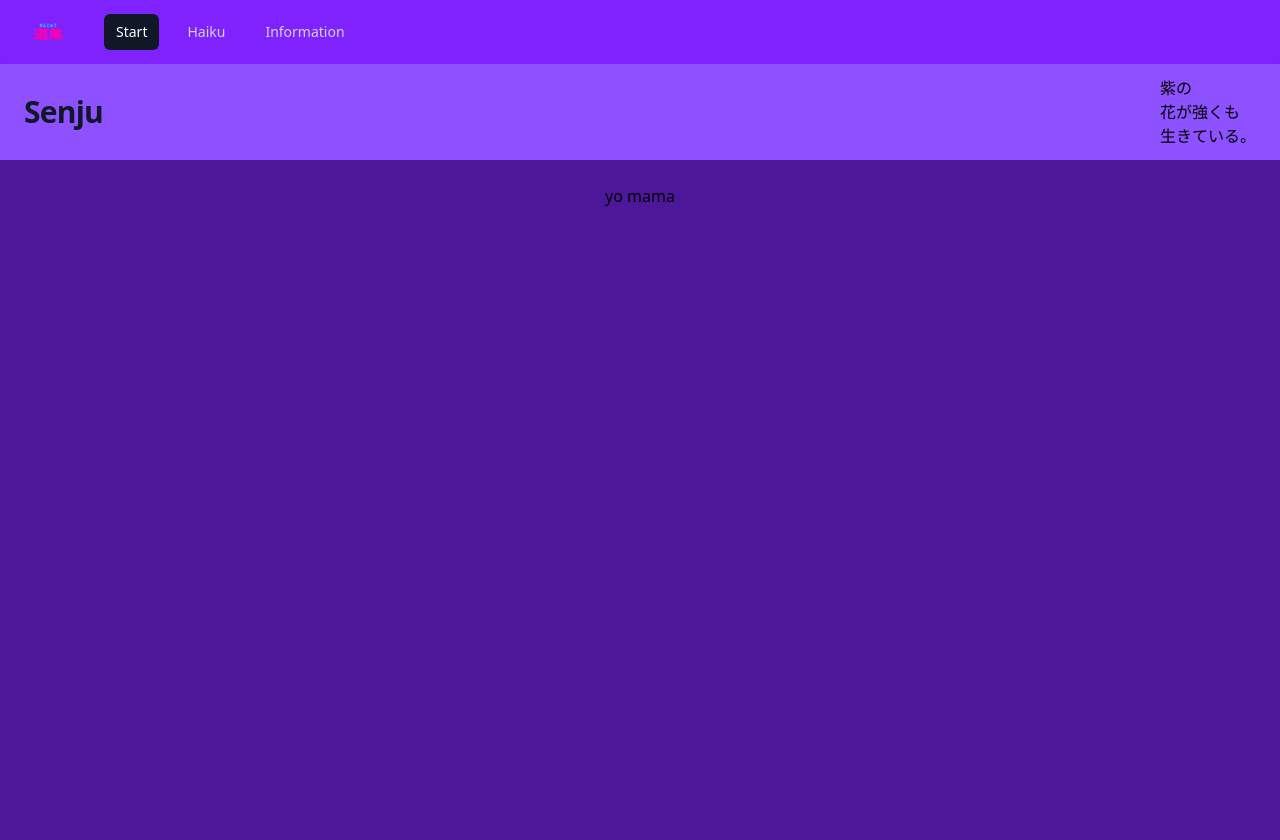
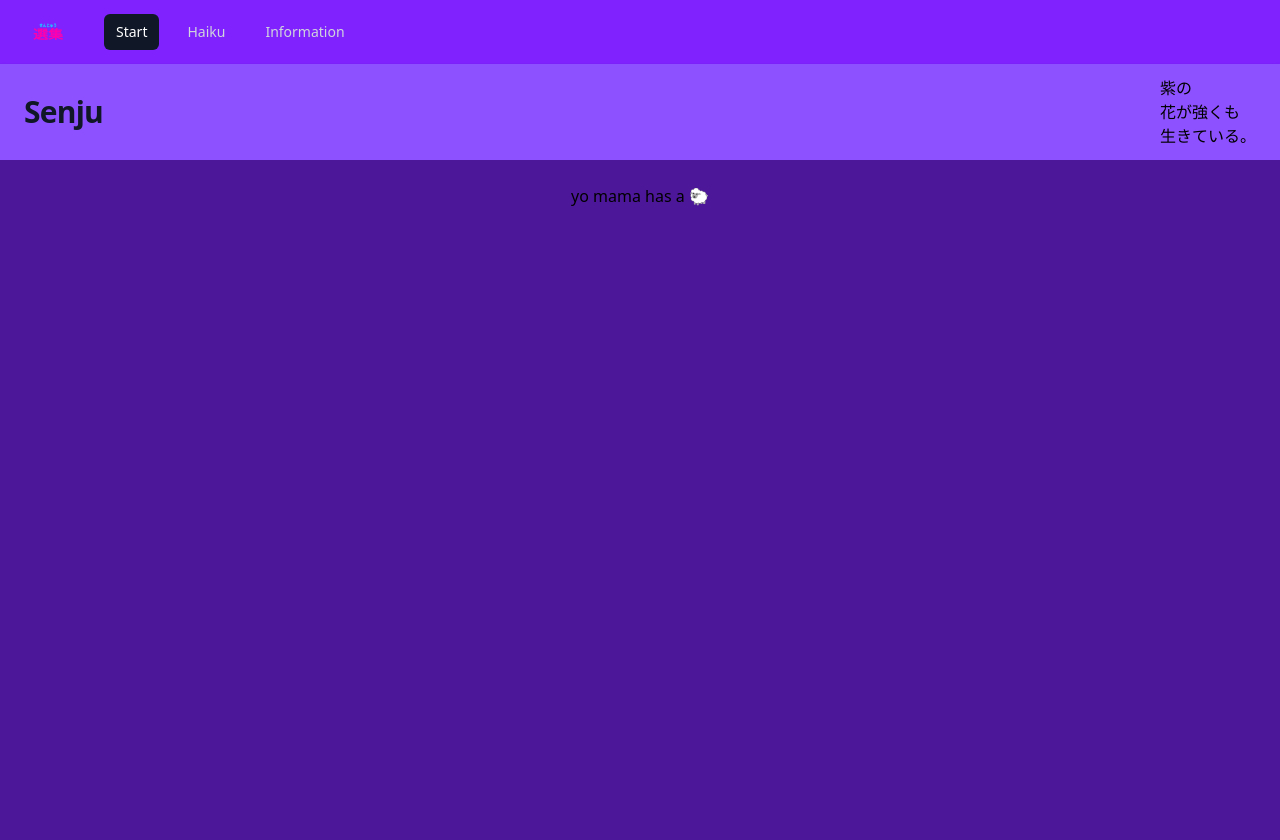
Before and after one commit to senju1337/senju, a Flask app: page / in a window 1280 px wide. Run offline with Flask 3, Linux system fonts and the light colour scheme.

Commit message:
docs: make index more family friendly
Refs: OPS-7

```diff
--- a/senju/templates/index.jinja
+++ b/senju/templates/index.jinja
@@ -1,4 +1,4 @@
 {% extends "base.jinja" %}
 {% block content %}
-<h1 class="text-center">yo mama</h1>
+<h1 class="text-center">yo mama has a 🐑</h1>
 {% endblock %}
```
